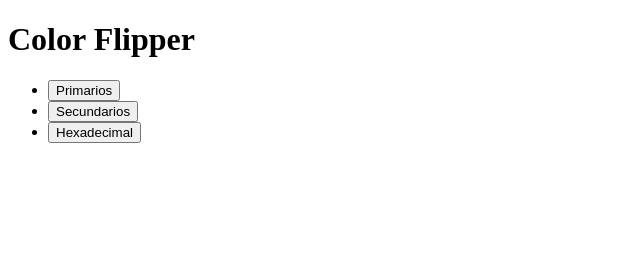
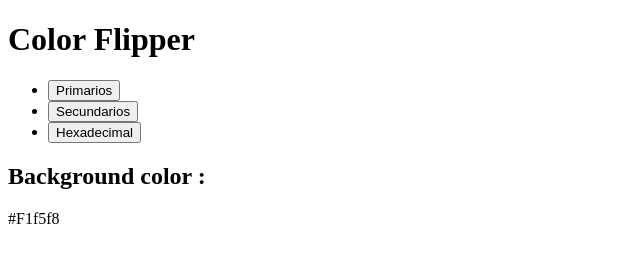
Before and after one commit to CasJuan/ColorFlipper, a plain HTML site: page index.html in a window 1280 px wide. Shown: the whole page, without its empty margins (0-640 px from the left). Drawn offline with Linux system fonts and the light colour scheme.

Commit message:
[ADD] el segundo div y el js

```diff
--- a/index.html
+++ b/index.html
@@ -16,8 +16,13 @@
                 <li><button>Secundarios</button></li>
                 <li><button>Hexadecimal</button></li>
             </ul>
+            <div>
+                <h2>Background color : </h2>
+                <span>#F1f5f8</span>
+            </div>
         </div>
     </main>
 
+    <script src="app.js"></script>
 </body>
 </html>
```
